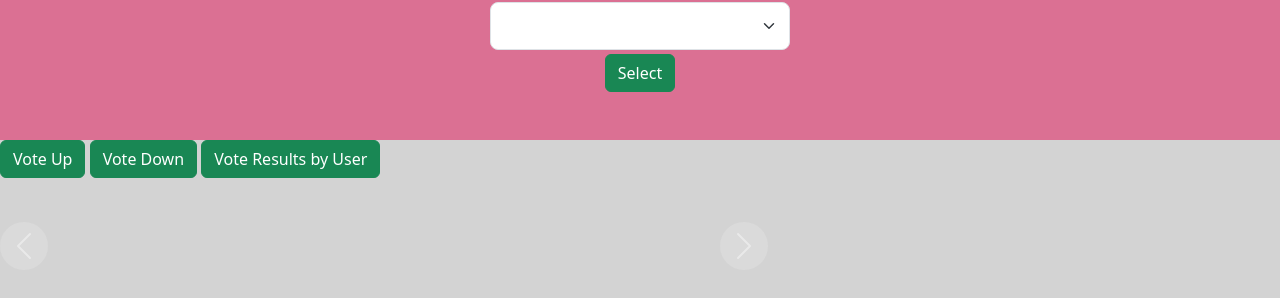
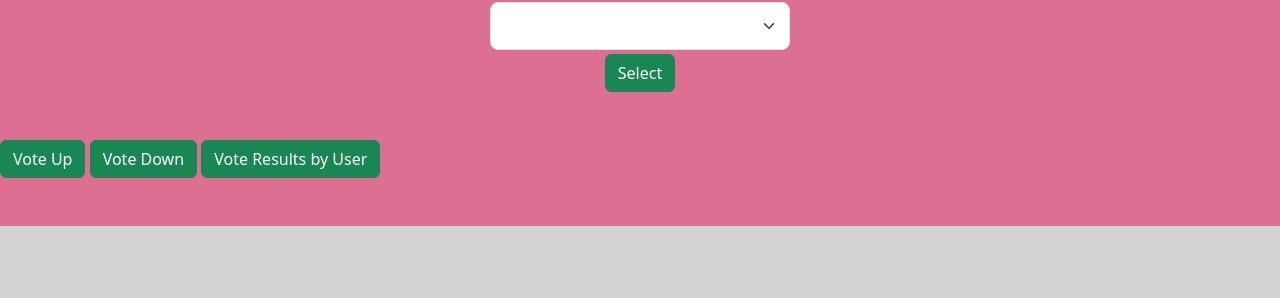
Before and after one commit to soodala2003/SBA308A-JavaScript-Web-Application, a website built with Parcel: page index.html in a window 1280 px wide. Shown: the part 92-390 px from the top of the page. Built offline with nearby package versions, Linux system fonts and the light colour scheme; no server answers.

Commit message:
updated index.html file

```diff
--- a/index.html
+++ b/index.html
@@ -48,7 +48,7 @@
             </div>
         </div>
 
-        <div id="vote-options" class="vote-options">
+        <div id="vote-options" class="vote-options" style="background-color: palevioletred;">
             <button id="voteUpBtn" class="btn btn-success mx-auto mb-5">   Vote Up   </button>
             <button id="voteDownBtn" class="btn btn-success mx-auto mb-5">Vote Down</button>
             <button id="voteResultsBtn" class="btn btn-success mx-auto mb-5">   Vote Results by User   </button>
@@ -59,7 +59,7 @@
             <!-- Carousel -->
             <div id="carouselExampleControls" class="carousel" data-bs-ride="carousel" style="width:60%;">
                 <div id="carouselInner" class="carousel-inner" style="width: 100%; margin: auto;"></div>
-            <button
+            <!-- <button
                 class="carousel-control-prev"
                 type="button"
                 data-bs-target="#carouselExampleControls"
@@ -74,7 +74,7 @@
                 data-bs-slide="next">
                 <span class="carousel-control-next-icon" aria-hidden="true"></span>
                 <span class="visually-hidden">Next</span>
-            </button>
+            </button> -->
             </div>
 
             <!-- Information Section -->
@@ -83,9 +83,6 @@
                 class="px-5 py-3">
                 <h6></h6>
             </div>
-        </div>
-
-        <div id="clone-div" class="d-flex flex-row">
         </div>
 
         <!-- Carousel Item Template -->
```
